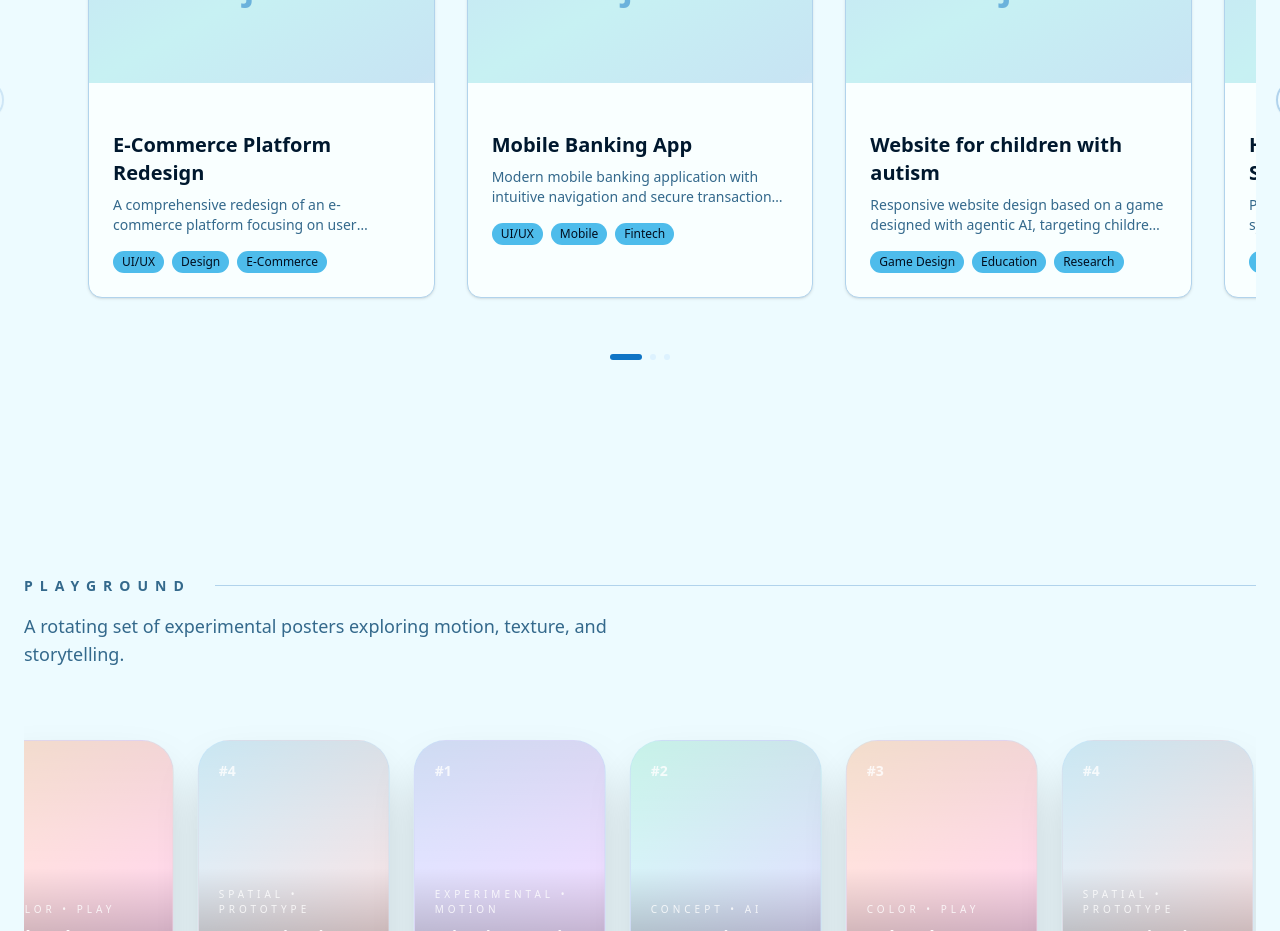
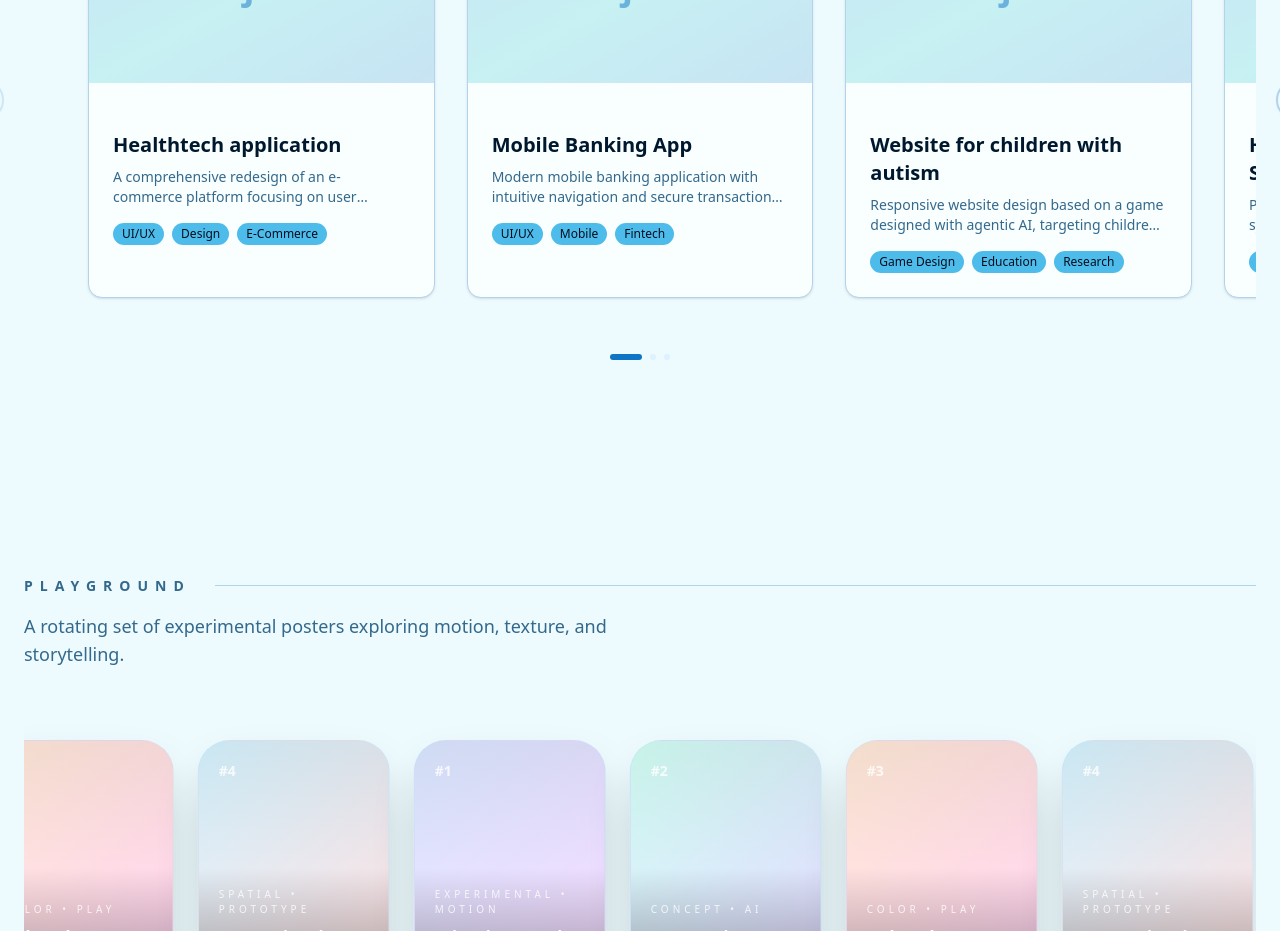
Before and after one commit to Nicoleyu24/portfolio-website, a Next.js app: page / in a window 1280 px wide. Shown: the part 1180-2111 px from the top of the page. Built offline with nearby package versions, Linux system fonts and the light colour scheme.

Commit message:
project card 1 title

```diff
--- a/app/page.tsx
+++ b/app/page.tsx
@@ -206,7 +206,7 @@ export default function Home() {
             projects={[
               {
                 id: 1,
-                title: "E-Commerce Platform Redesign",
+                title: "Healthtech application",
                 description: "A comprehensive redesign of an e-commerce platform focusing on user experience and conversion optimization",
                 tags: ["UI/UX", "Design", "E-Commerce"]
               },
```
